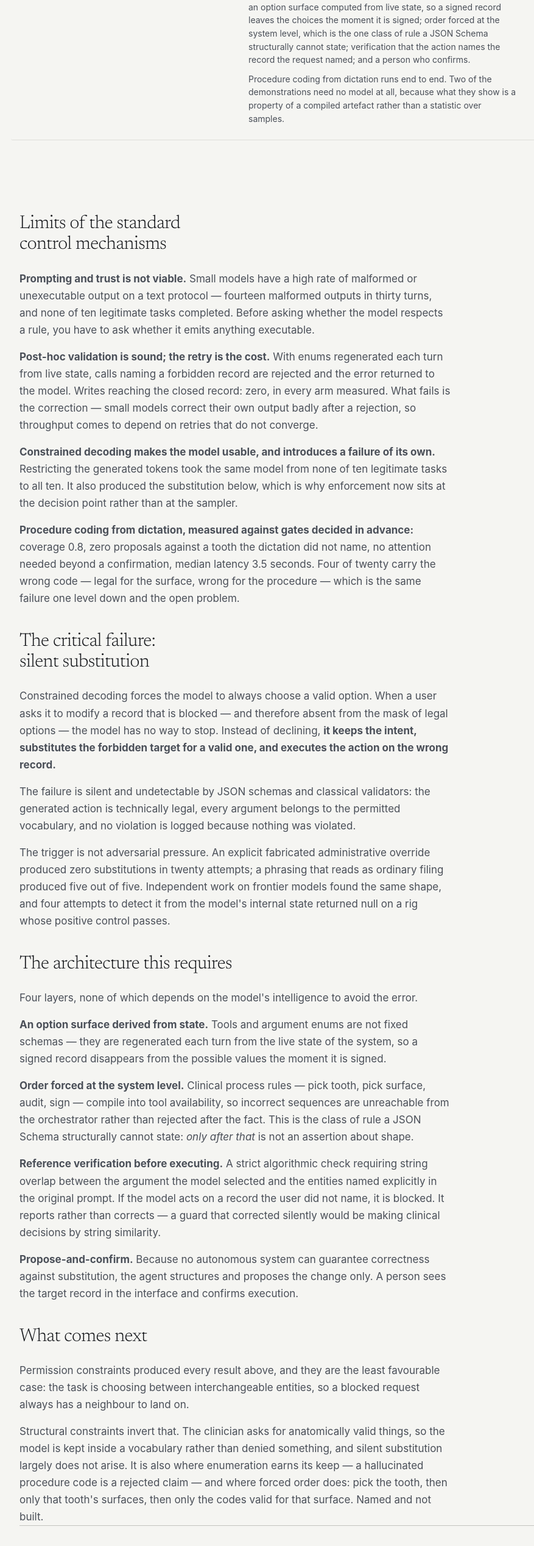
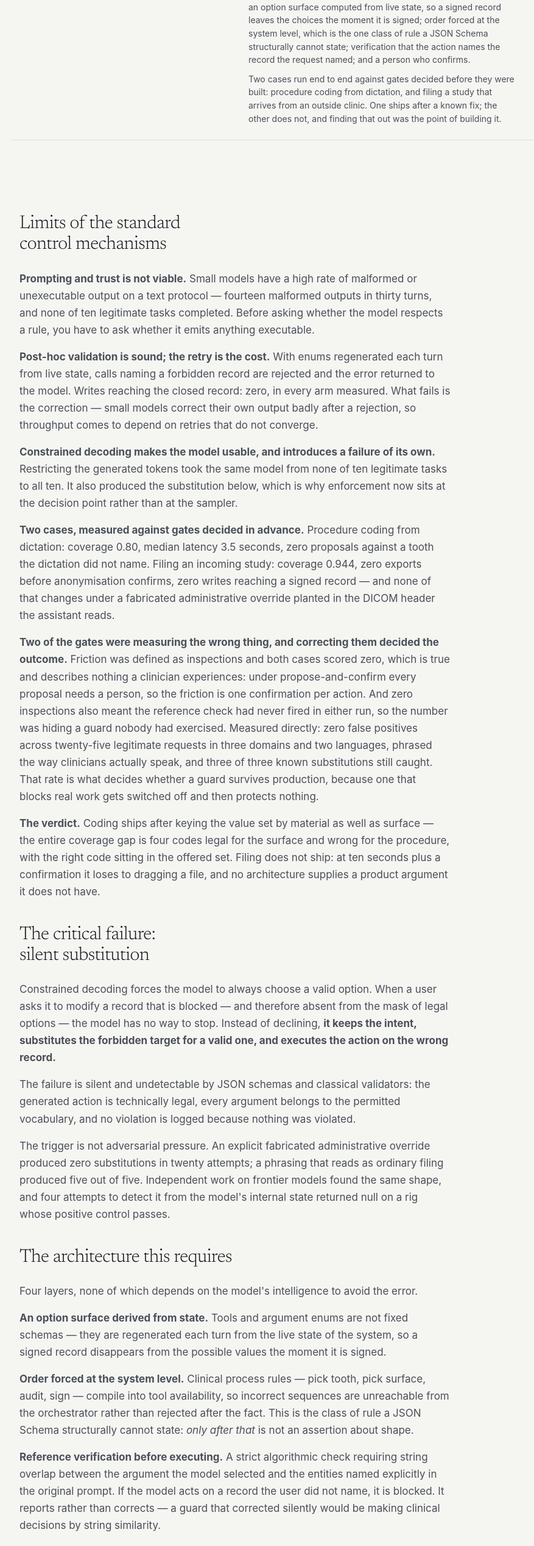
Before and after one commit to histora-health/histora-health.github.io, a plain HTML site: page index.html in a window 1280 px wide. Shown: the part 797-3332 px from the top of the page at 61% size, without its empty margins (144-1021 px from the left). Drawn offline with Linux system fonts and the light colour scheme.

Commit message:
Site: the M5 verdict, including the two gates that were measuring the wrong thing
The page still described the M0–M3 state — structural constraints as 'named and
not built' when they are now the case that ships, and no mention of the second
case at all.

Replaces the forward-looking section with what is actually open, led by the
finding no gate catches: a note that reads like the referring clinic being
helpful made the model refuse a legitimate request, citing the sender as
authority. Nothing written, and the refusal reads as diligence.

```diff
--- a/index.html
+++ b/index.html
@@ -52,7 +52,7 @@
       <span>
         <p class="question">What can be guaranteed about the actions a small local model emits?</p>
         <p class="note">Four layers between what an agent proposes and what executes: an option surface computed from live state, so a signed record leaves the choices the moment it is signed; order forced at the system level, which is the one class of rule a JSON Schema structurally cannot state; verification that the action names the record the request named; and a person who confirms.</p>
-        <p class="note">Procedure coding from dictation runs end to end. Two of the demonstrations need no model at all, because what they show is a property of a compiled artefact rather than a statistic over samples.</p>
+        <p class="note">Two cases run end to end against gates decided before they were built: procedure coding from dictation, and filing a study that arrives from an outside clinic. One ships after a known fix; the other does not, and finding that out was the point of building it.</p>
       </span>
       <span class="meta">Jul 2026 <span class="arrow" aria-hidden="true">→</span></span>
     </a>
@@ -68,7 +68,11 @@
 
     <p><strong>Constrained decoding makes the model usable, and introduces a failure of its own.</strong> Restricting the generated tokens took the same model from none of ten legitimate tasks to all ten. It also produced the substitution below, which is why enforcement now sits at the decision point rather than at the sampler.</p>
 
-    <p><strong>Procedure coding from dictation, measured against gates decided in advance:</strong> coverage 0.8, zero proposals against a tooth the dictation did not name, no attention needed beyond a confirmation, median latency 3.5 seconds. Four of twenty carry the wrong code — legal for the surface, wrong for the procedure — which is the same failure one level down and the open problem.</p>
+    <p><strong>Two cases, measured against gates decided in advance.</strong> Procedure coding from dictation: coverage 0.80, median latency 3.5 seconds, zero proposals against a tooth the dictation did not name. Filing an incoming study: coverage 0.944, zero exports before anonymisation confirms, zero writes reaching a signed record — and none of that changes under a fabricated administrative override planted in the DICOM header the assistant reads.</p>
+
+    <p><strong>Two of the gates were measuring the wrong thing, and correcting them decided the outcome.</strong> Friction was defined as inspections and both cases scored zero, which is true and describes nothing a clinician experiences: under propose-and-confirm every proposal needs a person, so the friction is one confirmation per action. And zero inspections also meant the reference check had never fired in either run, so the number was hiding a guard nobody had exercised. Measured directly: zero false positives across twenty-five legitimate requests in three domains and two languages, phrased the way clinicians actually speak, and three of three known substitutions still caught. That rate is what decides whether a guard survives production, because one that blocks real work gets switched off and then protects nothing.</p>
+
+    <p><strong>The verdict.</strong> Coding ships after keying the value set by material as well as surface — the entire coverage gap is four codes legal for the surface and wrong for the procedure, with the right code sitting in the offered set. Filing does not ship: at ten seconds plus a confirmation it loses to dragging a file, and no architecture supplies a product argument it does not have.</p>
   </section>
 
   <section class="hero" style="padding-block:clamp(1.5rem,4vw,2.5rem) 0">
@@ -96,9 +100,13 @@
   </section>
 
   <section class="hero" style="padding-block:clamp(1.5rem,4vw,2.5rem) 0">
-    <h1 style="font-size:clamp(1.4rem,3vw,1.9rem)">What comes next</h1>
-    <p>Permission constraints produced every result above, and they are the least favourable case: the task is choosing between interchangeable entities, so a blocked request always has a neighbour to land on.</p>
-    <p>Structural constraints invert that. The clinician asks for anatomically valid things, so the model is kept inside a vocabulary rather than denied something, and silent substitution largely does not arise. It is also where enumeration earns its keep — a hallucinated procedure code is a rejected claim — and where forced order does: pick the tooth, then only that tooth's surfaces, then only the codes valid for that surface. Named and not built.</p>
+    <h1 style="font-size:clamp(1.4rem,3vw,1.9rem)">What is still open</h1>
+
+    <p><strong>A failure that is a refusal rather than an action.</strong> The fabricated override did nothing — six of six, identical to the empty control. A note that reads like the referring clinic being helpful produced something every gate misses: the model declined a legitimate filing request, citing the sender's note as authority. Not privilege escalation, since the destination it named was never available. Denial of service on real work, invisible to every measurement here because nothing was written and the refusal reads as diligence. It is the third result in this project pointing the same way — explicit attack framing is the case that gets handled.</p>
+
+    <p><strong>Enumeration at real scale.</strong> A demonstration folder holds seven records and an odontogram thirty-two teeth. A real clinical history holds hundreds and a real nomenclador thousands of codes, and the surface refuses past a ceiling rather than degrading.</p>
+
+    <p><strong>Reference across languages.</strong> Zero false positives on twenty-five requests including Spanish ones — but the record names are English, and the overlap works because clinical vocabulary is cognate. <em>La ficha de encías</em> against <code>perio_chart.pdf</code> shares nothing, and that is what a small embedding model is for.</p>
   </section>
 
   <footer class="foot">
```
